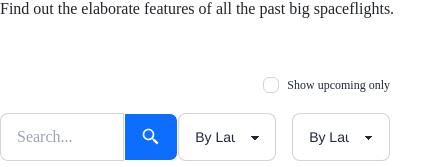
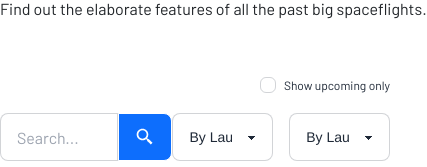
Before and after one commit to MdShamiurR/space-flight, a React (Vite) app: page / in a window 390 px wide. Shown: the part 131-298 px from the top of the page, 427 px wide, since content can reach past the window. Built offline with nearby package versions, Linux system fonts and the light colour scheme; no server answers.

Commit message:
[DONE]Font and bugs fixed

```diff
--- a/src/Shared/FontFamily/FontFamily.css
+++ b/src/Shared/FontFamily/FontFamily.css
@@ -1,3 +1,4 @@
+@import url("https://fonts.googleapis.com/css2?family=Barlow:wght@300;400;700&display=swap");
 .select-helvetica {
   font-family: "Helvetica Neue", sans-serif;
 }
--- a/src/pages/Home/Details.jsx/Details.css
+++ b/src/pages/Home/Details.jsx/Details.css
@@ -1,3 +1,24 @@
-.select-helvetica {
-  font-family: "Helvetica Neue", sans-serif;
+/* Default styles for larger screens */
+.text-center {
+  text-align: center;
+  margin-top: 20px;
 }
+
+.mt-14 {
+  margin-top: 14px;
+  display: flex;
+  justify-content: flex-end;
+}
+
+/* Media query for smaller screens */
+@media (max-width: 768px) {
+  .text-center {
+    font-size: 2rem; /* Adjust font size for smaller screens */
+  }
+
+  .mt-14 {
+    margin-top: 10px; /* Adjust margin for smaller screens */
+  }
+
+  /* Add more responsive styles as needed */
+}
--- a/src/pages/Home/Details.jsx/Details.jsx
+++ b/src/pages/Home/Details.jsx/Details.jsx
@@ -2,6 +2,7 @@
 import { useState } from "react";
 import { BiSearchAlt2 } from "react-icons/bi";
 import "../../../Shared/FontFamily/FontFamily.css";
+
 
 
 const Details = ({
@@ -90,10 +91,12 @@ const handleStatus = (event) => {
 
   const handleChange = (event) => {
     setSearch(event.target.value);
+    setCurrentPage(1);
+
   };
 
   return (
-    <div>
+    <div className="">
       <div className="text-center mt-20">
         <h1 className="text-4xl font-medium text-[#212529]">
           Spaceflight details
@@ -103,9 +106,9 @@ const handleStatus = (event) => {
         </p>
       </div>
 
-      <div className="mt-14">
+      <div className="mt-14 w-full flex justify-end">
         <label
-          className="cursor-pointer place-content-end "
+          className="cursor-pointer"
           style={{ display: "flex", alignItems: "center" }}
         >
           <input
@@ -123,7 +126,7 @@ const handleStatus = (event) => {
         </label>
       </div>
 
-      <div className="flex justify-between mt-5">
+      <div className="flex justify-between mt-5 ">
         <div style={{ display: "flex", alignItems: "center" }}>
           <input
             type="text"
@@ -146,7 +149,7 @@ const handleStatus = (event) => {
           </button>
         </div>
 
-        <div className="flex justify-between space-x-4">
+        <div className="flex justify-between space-x-4 ">
           <select
             onClick={handleStatus}
             className="select select-bordered w-full max-w-xs select-helvetica"
--- a/src/pages/Home/Home.jsx
+++ b/src/pages/Home/Home.jsx
@@ -1,4 +1,6 @@
 import Services from "./Services/services";
+// import Services from "../Home/Services/Services";
+
 
 
 const Home = () => {
@@ -7,7 +9,7 @@ const Home = () => {
     <div>
 
       <Services></Services>
-
+      {/* <Services></Services>       */}
      </div>
   );
 };
--- a/src/pages/Home/Services/Services.jsx
+++ b/src/pages/Home/Services/Services.jsx
@@ -39,7 +39,6 @@ const Services = () => {
 
   return (
     <div>
-
       <Details
         setSearch={setSearch}
         search={search}
@@ -57,8 +56,7 @@ const Services = () => {
             service={currentPost}
             filteredServices={filteredServices}
             setFilteredServices={setFilteredServices}
-          >
-          </ServicesCard>
+          ></ServicesCard>
         ))}
       </div>
 
@@ -68,7 +66,6 @@ const Services = () => {
         setCurrentPage={setCurrentPage}
         currentPage={currentPage}
       ></Pagination>
-
     </div>
   );
 };
```
